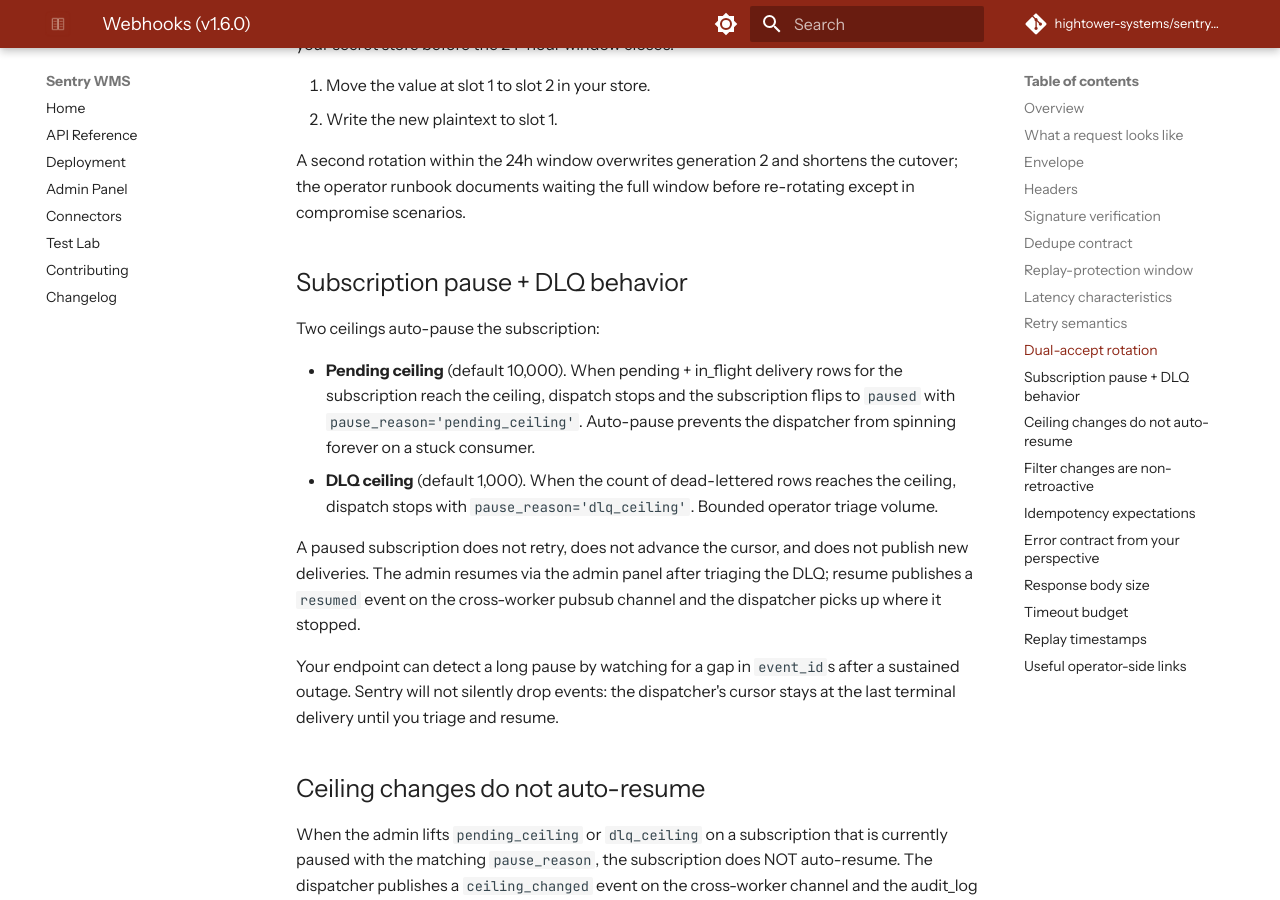
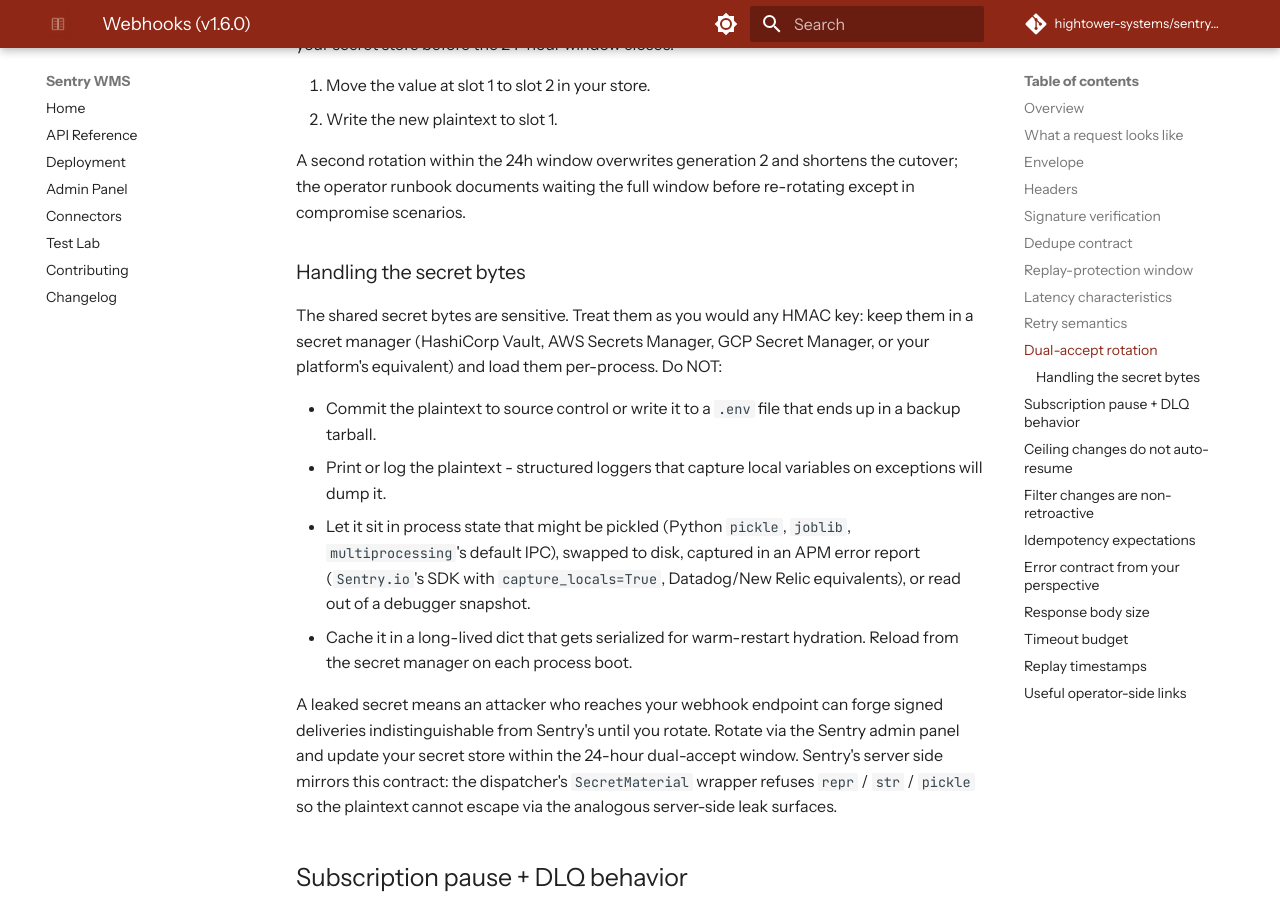
Before and after one commit to hightower-systems/sentry-wms, an MkDocs documentation site: the page built from docs/api/webhooks.md, in a window 1280 px wide and 900 px high, scrolled down 7797 px. Built offline with MkDocs 1.6.1 and Material for MkDocs 9.7.7, drawn with Linux system fonts in a browser that asks for light colours; comment, search, counter and statistics services are not loaded.

Commit message:
docs(api): warn against pickling consumer webhook secret (Closes #239)
The consumer-side rotation guidance shows pseudocode that holds
both generations of the shared HMAC secret in a Python dict
(SECRETS[1]/SECRETS[2]). The doc did not call out that
serializing that dict via pickle, joblib, multiprocessing's
default IPC, or any reflection-based serializer that captures
bytes leaks the plaintext. Symmetric with the server-side gap
V-302 (#220) closed: SecretMaterial refuses repr / str / pickle
so the plaintext cannot escape through analogous leak surfaces
on Sentry's side, but the consumer's own choices are out of
Sentry's reach -- the doc is the only lever.

Add a "Handling the secret bytes" subsection inside Dual-accept
rotation. Calls out:
- secret-manager storage (Vault / AWS / GCP equivalents)
- never commit, never log, never let exception capture see it
- pickle / shelve / joblib / APM local-capture / debugger
  snapshots are all leak surfaces consumers commonly do not
  think about
- reload per-process boot rather than caching in state that
  might be serialized for warm-restart hydration
- consequence: forged signed deliveries until rotation
- mirror to server side: SecretMaterial refuses every analogous
  surface, but the consumer's stack is on its own

```diff
--- a/docs/api/webhooks.md
+++ b/docs/api/webhooks.md
@@ -222,6 +222,17 @@
 
 A second rotation within the 24h window overwrites generation 2 and shortens the cutover; the operator runbook documents waiting the full window before re-rotating except in compromise scenarios.
 
+### Handling the secret bytes
+
+The shared secret bytes are sensitive. Treat them as you would any HMAC key: keep them in a secret manager (HashiCorp Vault, AWS Secrets Manager, GCP Secret Manager, or your platform's equivalent) and load them per-process. Do NOT:
+
+- Commit the plaintext to source control or write it to a `.env` file that ends up in a backup tarball.
+- Print or log the plaintext - structured loggers that capture local variables on exceptions will dump it.
+- Let it sit in process state that might be pickled (Python `pickle`, `joblib`, `multiprocessing`'s default IPC), swapped to disk, captured in an APM error report (`Sentry.io`'s SDK with `capture_locals=True`, Datadog/New Relic equivalents), or read out of a debugger snapshot.
+- Cache it in a long-lived dict that gets serialized for warm-restart hydration. Reload from the secret manager on each process boot.
+
+A leaked secret means an attacker who reaches your webhook endpoint can forge signed deliveries indistinguishable from Sentry's until you rotate. Rotate via the Sentry admin panel and update your secret store within the 24-hour dual-accept window. Sentry's server side mirrors this contract: the dispatcher's `SecretMaterial` wrapper refuses `repr` / `str` / `pickle` so the plaintext cannot escape via the analogous server-side leak surfaces.
+
 ## Subscription pause + DLQ behavior
 
 Two ceilings auto-pause the subscription:
```
